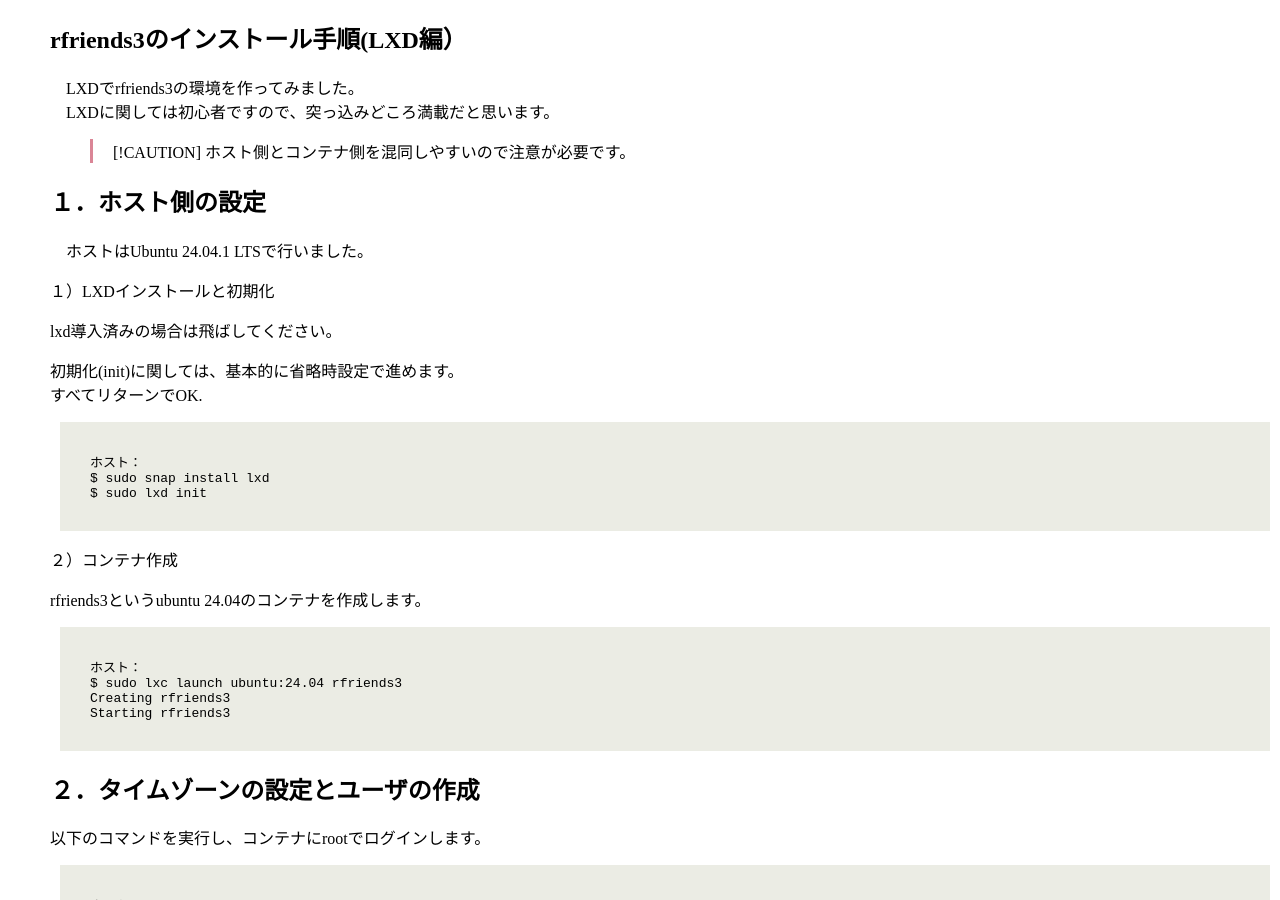
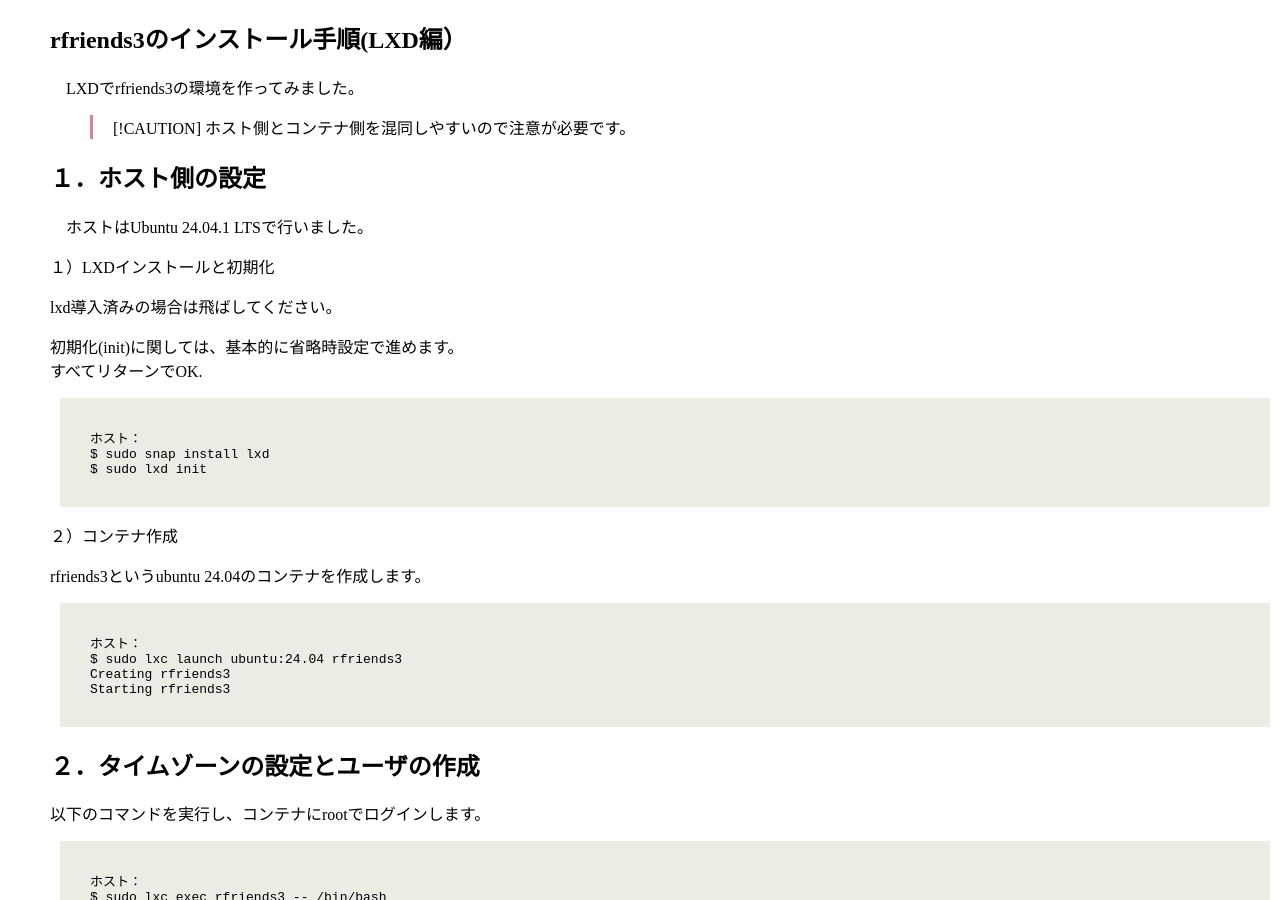
Before and after one commit to rfriends/rfriends, a Jekyll site: the page built from distro/lxd.md, in a window 1280 px wide and 900 px high. Built offline with Jekyll 4.4.1, drawn with Linux system fonts in a browser that asks for light colours; our own code applies the rules of GitHub Pages for plain Markdown files; Markdown is read by kramdown in place of the engine named in the settings.

Commit message:
Update lxd.md

```diff
--- a/distro/lxd.md
+++ b/distro/lxd.md
@@ -1,7 +1,6 @@
 ## rfriends3のインストール手順(LXD編）
 
 　LXDでrfriends3の環境を作ってみました。
-　LXDに関しては初心者ですので、突っ込みどころ満載だと思います。
 
 > [!CAUTION]
 > ホスト側とコンテナ側を混同しやすいので注意が必要です。
```
